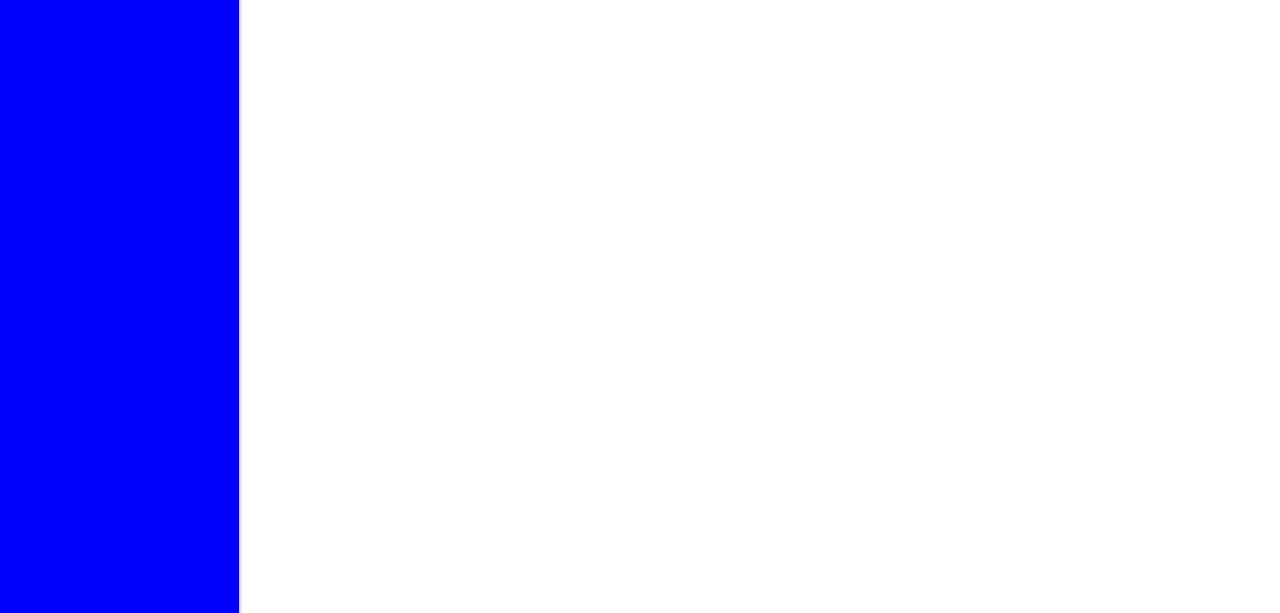
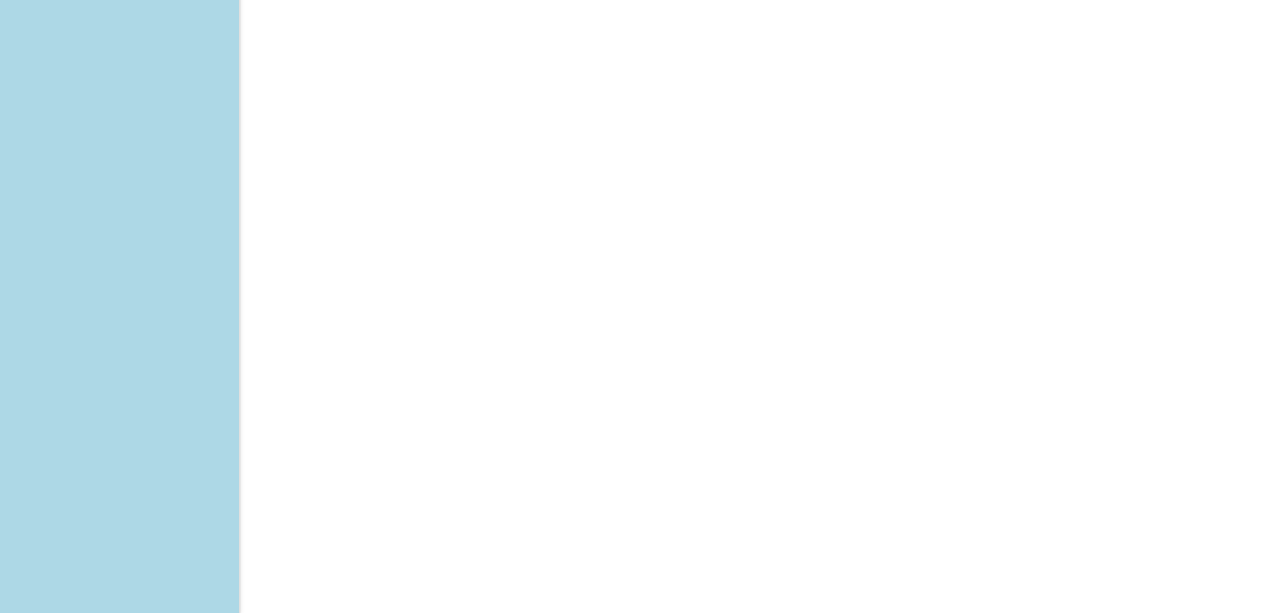
Before and after one commit to ABeeinSpace/Personal-Website, a plain HTML site: page index.html in a window 1280 px wide. Shown: the part 187-800 px from the top of the page. Drawn offline with nearby package versions, Linux system fonts and the light colour scheme.

Commit message:
Undoing the last change

```diff
--- a/index.html
+++ b/index.html
@@ -11,7 +11,7 @@
 }
 
 .mdl-layout__drawer {
-  background:blue;
+  background:lightblue;
 }
 </style>
 <body>
```
